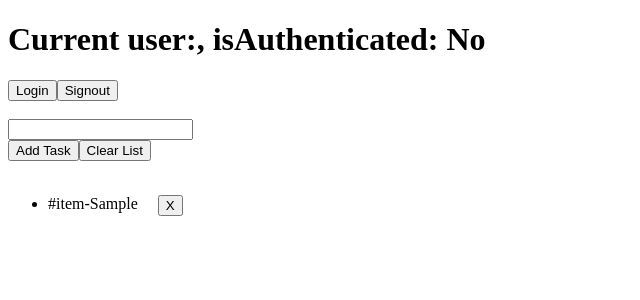
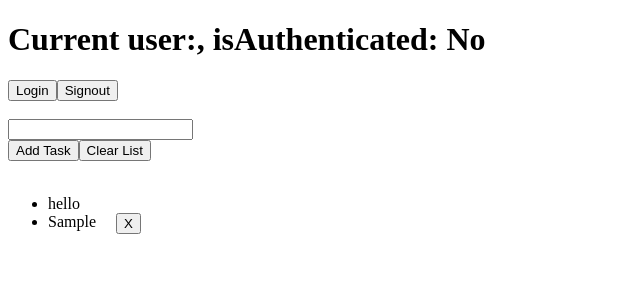
Before and after one commit to acciojob/context-reducer-santmailo, a React app: page / in a window 1280 px wide. Both pictures are taken after typing "Sample" into the empty fields and a click on the button "Add Task". Shown: the top 300 px of the page, without its empty margins (0-640 px from the left). Built offline with nearby package versions, Linux system fonts and the light colour scheme.

Commit message:
attempt 7

```diff
--- a/src/components/App.js
+++ b/src/components/App.js
@@ -75,11 +75,15 @@ const App = () => {
 
       <br />
       <br />
-      <ul>
+      <ul className="list-ul">
+        <li>hello</li>
         {list.map((item) => {
           return (
-            <div style={{ display: "flex", gap: "20px" }} key={item.idItem}>
-              <li id={item.idItem}>{`#item-${item.item}`}</li>
+            <div
+              style={{ display: "flex", gap: "20px" }}
+              key={item.idItem + list.length + Math.random() * 10 + 1}
+            >
+              <li id={item.idItem}>{`${item.item}`}</li>
               <button
                 id={item.removeItem}
                 onClick={() => {
```
